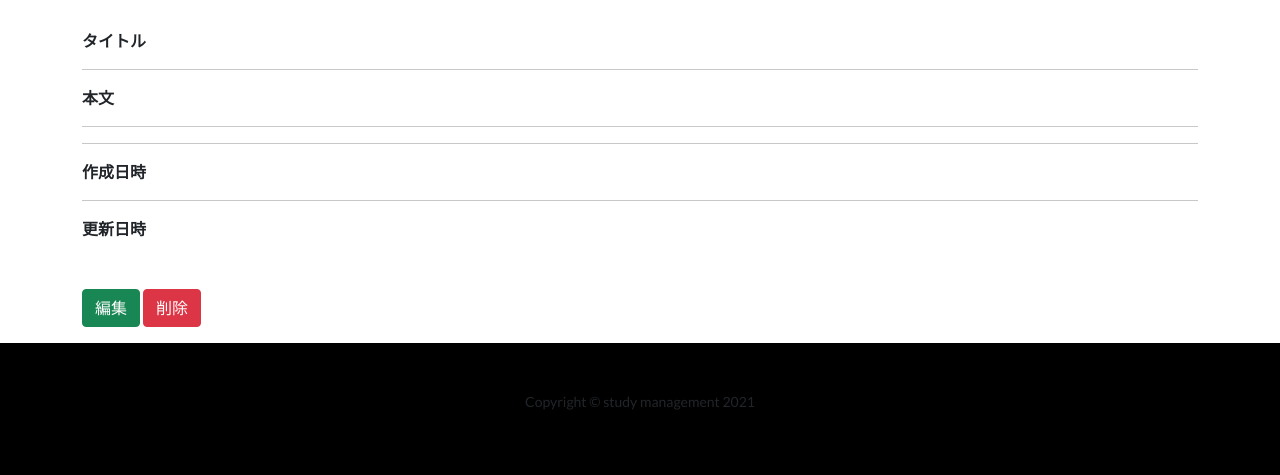
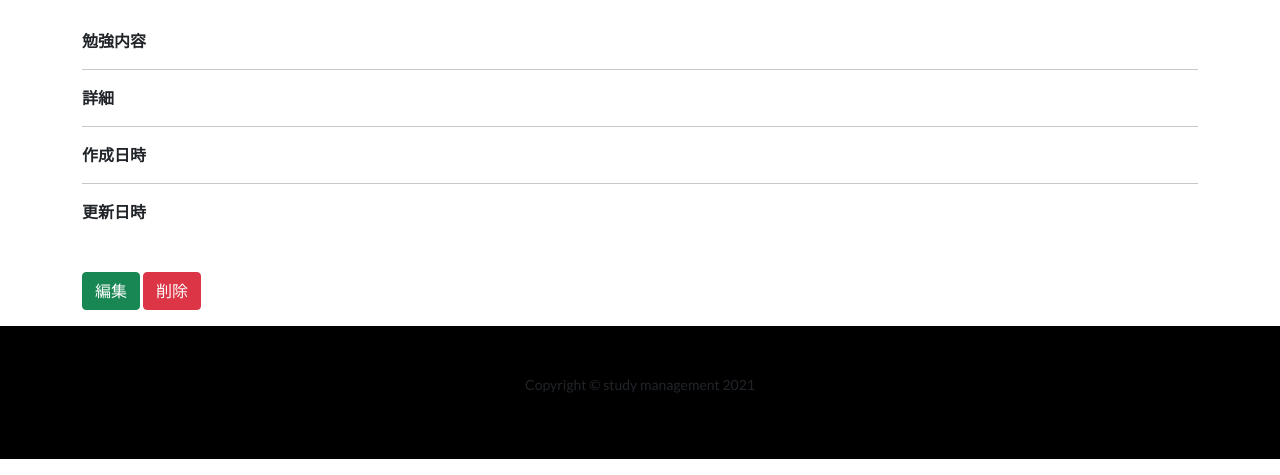
Before and after one commit to makun7111/study_report, a Django app: template diary/templates/diary_detail.html in a window 1280 px wide. Shown: the part 67-542 px from the top of the page. Run offline with Django 3.2, Linux system fonts and the light colour scheme; the template is opened without the code that fills it, so the values that code supplies are empty; some libraries are stand-ins or nearby versions.

Commit message:
htmlをさらに調整

```diff
--- a/diary/templates/diary_create.html
+++ b/diary/templates/diary_create.html
@@ -1,6 +1,6 @@
 {% extends 'base.html' %}
 {% load static %}
-{% block title %}日記作成|Private Diary{% endblock %}
+{% block title %}記録作成{% endblock %}
 {% block active_diary_list %}active{% endblock %}
 {% block contents %}
 <div class="container my-div-style">
--- a/diary/templates/diary_delete.html
+++ b/diary/templates/diary_delete.html
@@ -1,6 +1,6 @@
 {% extends 'base.html' %}
 {% load static %}
-{% block title %} 日記削除 | Private Diary{% endblock %}
+{% block title %} 記録削除{% endblock %}
 {% block active_diary_list%}active{% endblock %}
 {% block contents %}
 <div class="container my-div-style">
--- a/diary/templates/diary_detail.html
+++ b/diary/templates/diary_detail.html
@@ -1,12 +1,12 @@
 {% extends 'base.html' %}
 {% load static%}
-{% block title %}日記詳細{% endblock %}
+{% block title %}記録詳細{% endblock %}
 {% block active_diary_list %}active{% endblock %}
 {% block contents %}
 <div class="container my-div-style">
     <div class="row">
         <div class="col-3">
-            <strong>タイトル</strong>
+            <strong>勉強内容</strong>
         </div>
         <div class="col-9">
             {{ object.title }}
@@ -15,14 +15,12 @@
 <hr>
     <div class="row">
         <div class="col-3">
-            <strong>本文 </strong>
+            <strong>詳細</strong>
         </div>
         <div class="col-9">
             {{ object.content|linebreaksbr }}
         </div>
     </div>
-    <hr>
-
     <hr>
     <div class="row">
         <div class="col-3">
--- a/diary/templates/diary_list.html
+++ b/diary/templates/diary_list.html
@@ -1,6 +1,6 @@
 {% extends 'base.html'%}
 {% load static %}
-{% block title %}日記一覧|Private Diary{% endblock %}
+{% block title %}勉強成果一覧{% endblock %}
 {% block active_diary_list %}active{% endblock %}
 {% block head %}
 <link href="{% static 'css/clean-blog.css' %}" rel="stylesheet">
@@ -10,7 +10,7 @@
     <div class="row gx-4 gx-lg-5 justify-content-center">
         <div class="col-md-10 col-lg-8 col-xl-7">
             <div class="d-flex justify-content-end mb-4">
-                <a class="btn btn-primary float-right" href="{% url 'diary:diary_create' %}">新規作成</a>
+                <a class="btn btn-primary float-right" href="{% url 'diary:diary_create' %}">勉強を記録</a>
             </div>
             {% for diary in diary_list %}
             <div class="post-preview">
--- a/diary/templates/diary_update.html
+++ b/diary/templates/diary_update.html
@@ -1,6 +1,6 @@
 {% extends 'base.html' %}
 {% load static %}
-{% block title %}日記編集|Private Diary{% endblock %}
+{% block title %}勉強成果編集{% endblock %}
 {% block active_diary_list%}active{% endblock %}
 {% block contents %}
 <div class="container my-div-style">
--- a/diary/templates/inquiry.html
+++ b/diary/templates/inquiry.html
@@ -1,6 +1,6 @@
 {% extends 'base.html'%}
 {% block title%}
-Antt Private Điary
+お問い合わせ
 {% endblock %}
 {% block active_inquiry %}active{% endblock %}
 {% block contents%}
```
